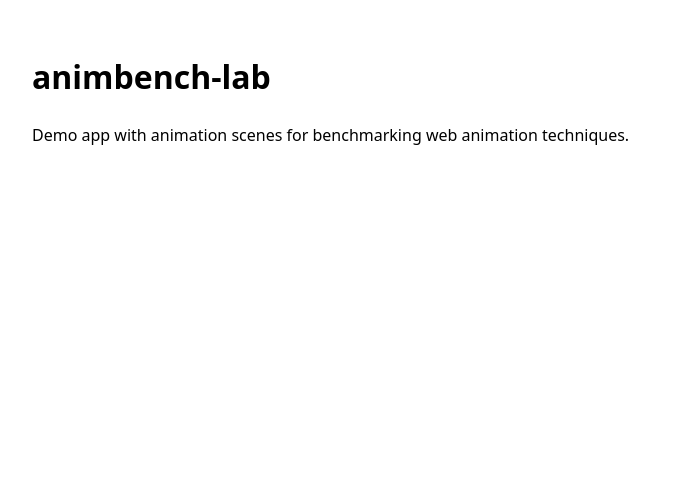
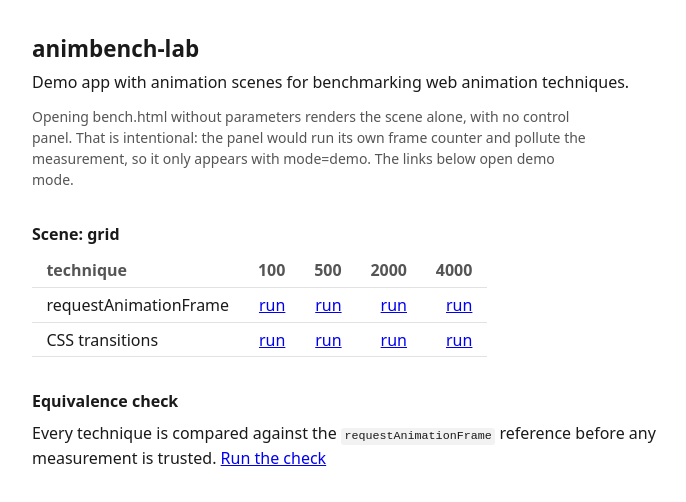
Before and after one commit to TomasDevs/animbench-lab, a website built with Vite: page index.html in a window 1280 px wide. Shown: the whole page, without its empty margins (0-686 px from the left). Built offline with nearby package versions, Linux system fonts and the light colour scheme.

Commit message:
feat: add landing page with links to demo runs and validation

```diff
--- a/src/main.ts
+++ b/src/main.ts
@@ -1,6 +1,113 @@
 import './style.css'
+import { allAdapterMeta } from './adapters/index.ts'
+import { availableScenes } from './scenes/index.ts'
+import { buildUrl } from './bench/params.ts'
+import type { SceneId } from './types/scene.ts'
 
-document.querySelector<HTMLDivElement>('#app')!.innerHTML = `
-  <h1>animbench-lab</h1>
-  <p>Demo app with animation scenes for benchmarking web animation techniques.</p>
-`
+/**
+ * Landing page. Never measured: it exists so a human can reach the measurement
+ * page without hand-writing URL parameters.
+ *
+ * Links are built from the adapter and scene registries rather than hardcoded,
+ * so a technique that is not implemented yet cannot be linked to.
+ */
+
+const COMPLEXITY_STEPS = [100, 500, 2000, 4000]
+const BENCH_PAGE = import.meta.env.BASE_URL + 'bench.html'
+const VALIDATE_PAGE = import.meta.env.BASE_URL + 'validate.html'
+
+function demoUrl(technique: string, scene: SceneId, complexity: number): string {
+  return buildUrl(
+    {
+      technique,
+      scene,
+      complexity,
+      seed: 42,
+      duration: 10_000,
+      // Demo mode from the landing page: a human clicking a link wants to see
+      // the animation and the readout. Measurement runs are started by the CLI
+      // with mode=bench, where the panel must not exist.
+      mode: 'demo',
+      repeat: 0,
+    },
+    BENCH_PAGE,
+  )
+}
+
+function link(href: string, text: string): HTMLAnchorElement {
+  const a = document.createElement('a')
+  a.href = href
+  a.textContent = text
+  return a
+}
+
+async function render(): Promise<void> {
+  const app = document.querySelector<HTMLDivElement>('#app')
+  if (!app) return
+
+  const techniques = await allAdapterMeta()
+  const scenes = availableScenes()
+
+  const heading = document.createElement('h1')
+  heading.textContent = 'animbench-lab'
+
+  const lead = document.createElement('p')
+  lead.textContent =
+    'Demo app with animation scenes for benchmarking web animation techniques.'
+
+  const note = document.createElement('p')
+  note.className = 'note'
+  note.textContent =
+    'Opening bench.html without parameters renders the scene alone, with no control panel. That is intentional: the panel would run its own frame counter and pollute the measurement, so it only appears with mode=demo. The links below open demo mode.'
+
+  app.append(heading, lead, note)
+
+  for (const scene of scenes) {
+    const section = document.createElement('section')
+    const title = document.createElement('h2')
+    title.textContent = `Scene: ${scene}`
+    section.append(title)
+
+    const table = document.createElement('table')
+    const head = document.createElement('tr')
+    head.append(cell('th', 'technique'))
+    for (const n of COMPLEXITY_STEPS) head.append(cell('th', String(n)))
+    table.append(head)
+
+    for (const technique of techniques) {
+      const row = document.createElement('tr')
+      row.append(cell('td', technique.label))
+      for (const n of COMPLEXITY_STEPS) {
+        const td = document.createElement('td')
+        td.append(link(demoUrl(technique.id, scene, n), `run`))
+        row.append(td)
+      }
+      table.append(row)
+    }
+    section.append(table)
+    app.append(section)
+  }
+
+  const tools = document.createElement('section')
+  const toolsTitle = document.createElement('h2')
+  toolsTitle.textContent = 'Equivalence check'
+  const toolsText = document.createElement('p')
+  const code = document.createElement('code')
+  code.textContent = 'requestAnimationFrame'
+  toolsText.append(
+    'Every technique is compared against the ',
+    code,
+    ' reference before any measurement is trusted. ',
+    link(VALIDATE_PAGE, 'Run the check'),
+  )
+  tools.append(toolsTitle, toolsText)
+  app.append(tools)
+}
+
+function cell(tag: 'th' | 'td', text: string): HTMLElement {
+  const el = document.createElement(tag)
+  el.textContent = text
+  return el
+}
+
+void render()
--- a/src/style.css
+++ b/src/style.css
@@ -1,9 +1,60 @@
 :root {
   font-family: system-ui, sans-serif;
   line-height: 1.5;
+  color: #1a1a1a;
 }
 
 body {
   margin: 0;
   padding: 2rem;
+  max-width: 60rem;
 }
+
+h1 {
+  font-size: 1.4rem;
+  margin: 0 0 0.25rem;
+}
+
+h2 {
+  font-size: 1rem;
+  margin: 2rem 0 0.5rem;
+}
+
+p {
+  margin: 0 0 0.75rem;
+  max-width: 70ch;
+}
+
+.note {
+  color: #555;
+  font-size: 0.875rem;
+}
+
+table {
+  border-collapse: collapse;
+  font-variant-numeric: tabular-nums;
+}
+
+th,
+td {
+  padding: 0.3rem 0.9rem;
+  border-bottom: 1px solid #e2e2e2;
+  text-align: right;
+}
+
+th:first-child,
+td:first-child {
+  text-align: left;
+}
+
+th {
+  font-weight: 600;
+  color: #555;
+}
+
+code {
+  font-size: 0.9em;
+  background: #f2f2f2;
+  padding: 0.1em 0.3em;
+  border-radius: 3px;
+}
```
